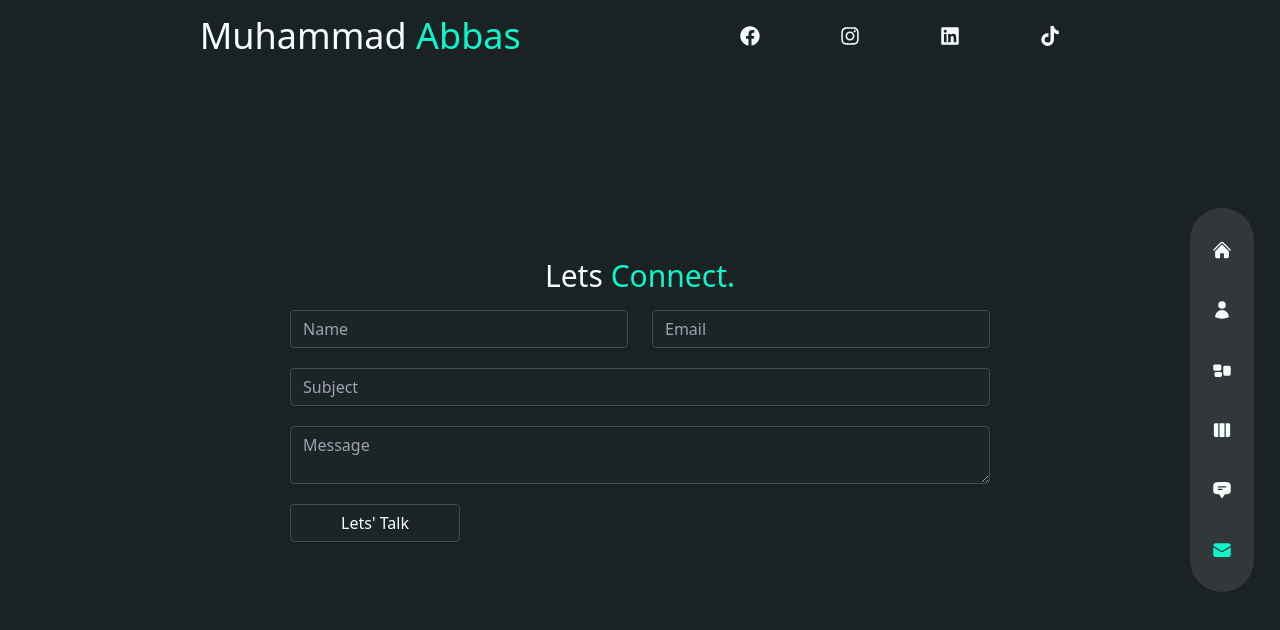
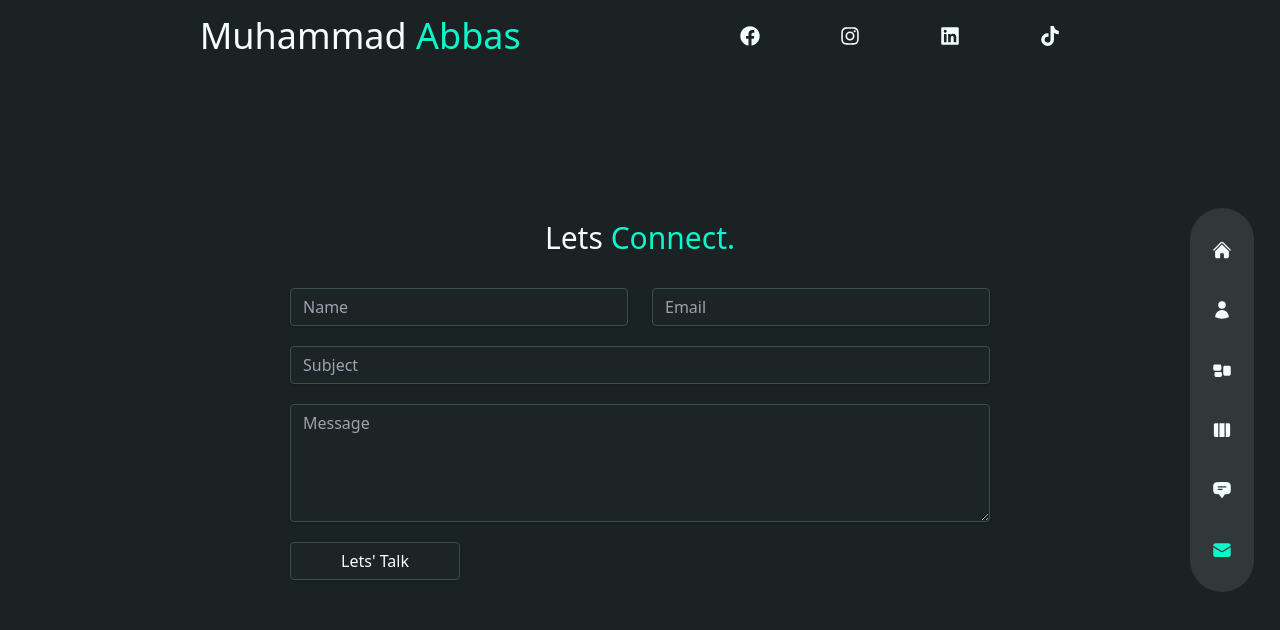
Before and after one commit to abbaspk70/portfolio, a Next.js app: page /contact in a window 1280 px wide. Shown: the top 630 px of the page. Built offline with nearby package versions, Linux system fonts and the light colour scheme.

Commit message:
form page

```diff
--- a/app/contact/page.js
+++ b/app/contact/page.js
@@ -7,7 +7,7 @@ import React from 'react'
 export default function page() {
   return (
     <div className='w-full h-screen px-10'>
-      <div className='container h-full flex flex-col justify-center items-center mx-auto gap-y-4 py-32'>
+      <div className='container h-full flex flex-col justify-center items-center mx-auto gap-y-8 py-32'>
         <div className='text-3xl'>Lets <span className='text-semantic'>Connect.</span></div>
         <div className=' w-full max-w-[700px]'>
           <form className='flex flex-col gap-y-5 mx-auto' action="/send-data-here" method="post">
@@ -16,7 +16,7 @@ export default function page() {
               <input className='w-full bg-secondary/5 shadow appearance-none border rounded py-2 px-3 leading-tight focus:outline-none focus:border-semantic border-secondary' type="email" id="email" name="email" placeholder='Email' />
             </div>
             <input className='bg-secondary/5 shadow appearance-none border rounded w-full py-2 px-3 leading-tight focus:outline-none focus:shadow-outline focus:border-semantic border-secondary' type="text" id="subject" name="subject" placeholder='Subject' />
-            <textarea className='textarea bg-secondary/5 shadow appearance-none border rounded w-full py-2 px-3 leading-tight focus:outline-none focus:shadow-outline focus:border-semantic border-secondary' id="message" name="message" placeholder='Message'></textarea>
+            <textarea className='textarea bg-secondary/5 shadow appearance-none border rounded w-full py-2 px-3 leading-tight focus:outline-none focus:shadow-outline focus:border-semantic border-secondary' id="message" name="message" rows={5} placeholder='Message'></textarea>
             <button className='flex justify-center items-center max-w-[170px] overflow-hidden hover:border-semantic group bg-secondary/5 shadow appearance-none border rounded py-2 px-3 leading-tight focus:outline-none focus:shadow-outline transition-all duration-300 border-secondary' type="submit">
               <span className='group-hover:-translate-y-[120%] group-hover:opacity-0 transition-all duration-500'>Lets' Talk</span>
               <BsArrowRight className='-translate-y-[120%] opacity-0 group-hover:flex group-hover:-translate-y-0 group-hover:opacity-100 transition-all duration-300 absolute text-[22px]'/>
```
